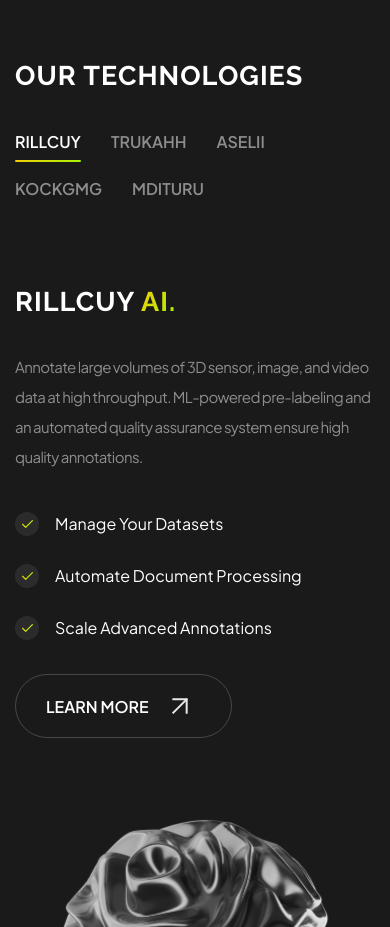
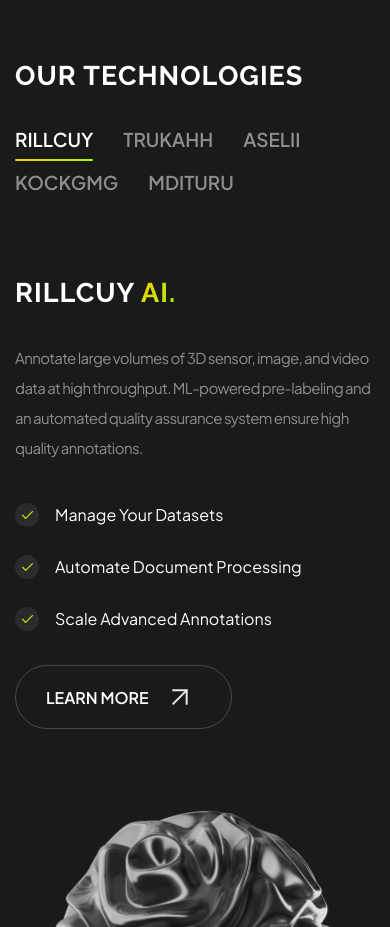
Before and after one commit to Derevyanchenko2/AI.MAN-project, a website: page app/index.html in a window 390 px wide. Shown: the part 1000-1927 px from the top of the page. Drawn offline with nearby package versions, Linux system fonts and the light colour scheme.

Commit message:
update mobile version

```diff
--- a/app/scss/blocks/_technologies.scss
+++ b/app/scss/blocks/_technologies.scss
@@ -77,10 +77,8 @@
             font-size: 25px;
         }
         @media(max-width:768px){
-            font-size: 18px;
-        }
-        @media(max-width:450px){
-            font-size: 16px;
+            font-size: 19px;
+            line-height: 145%;
         }
         &.active {
             color: #FFF;
```
Also changed, not shown: app/css/main.css.
